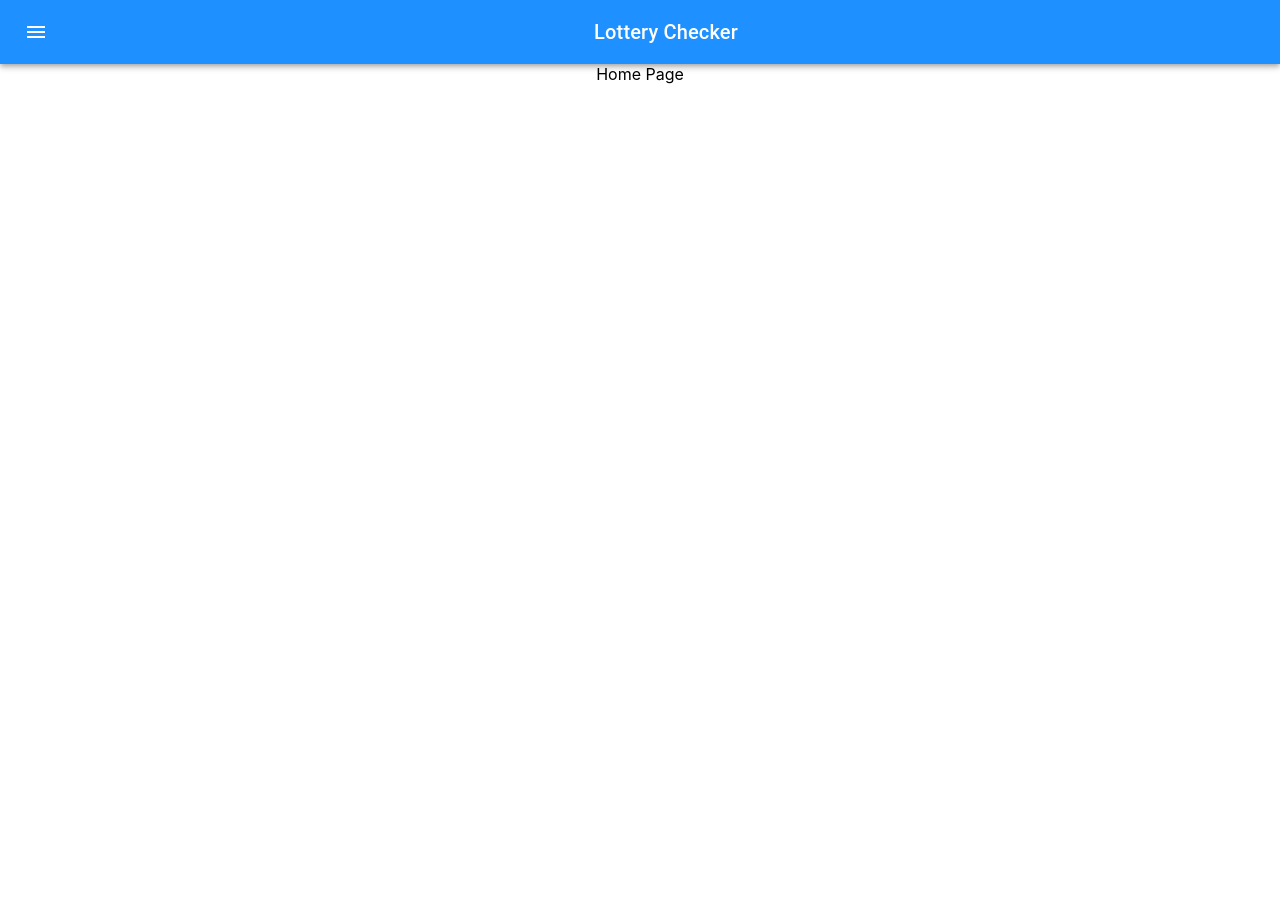
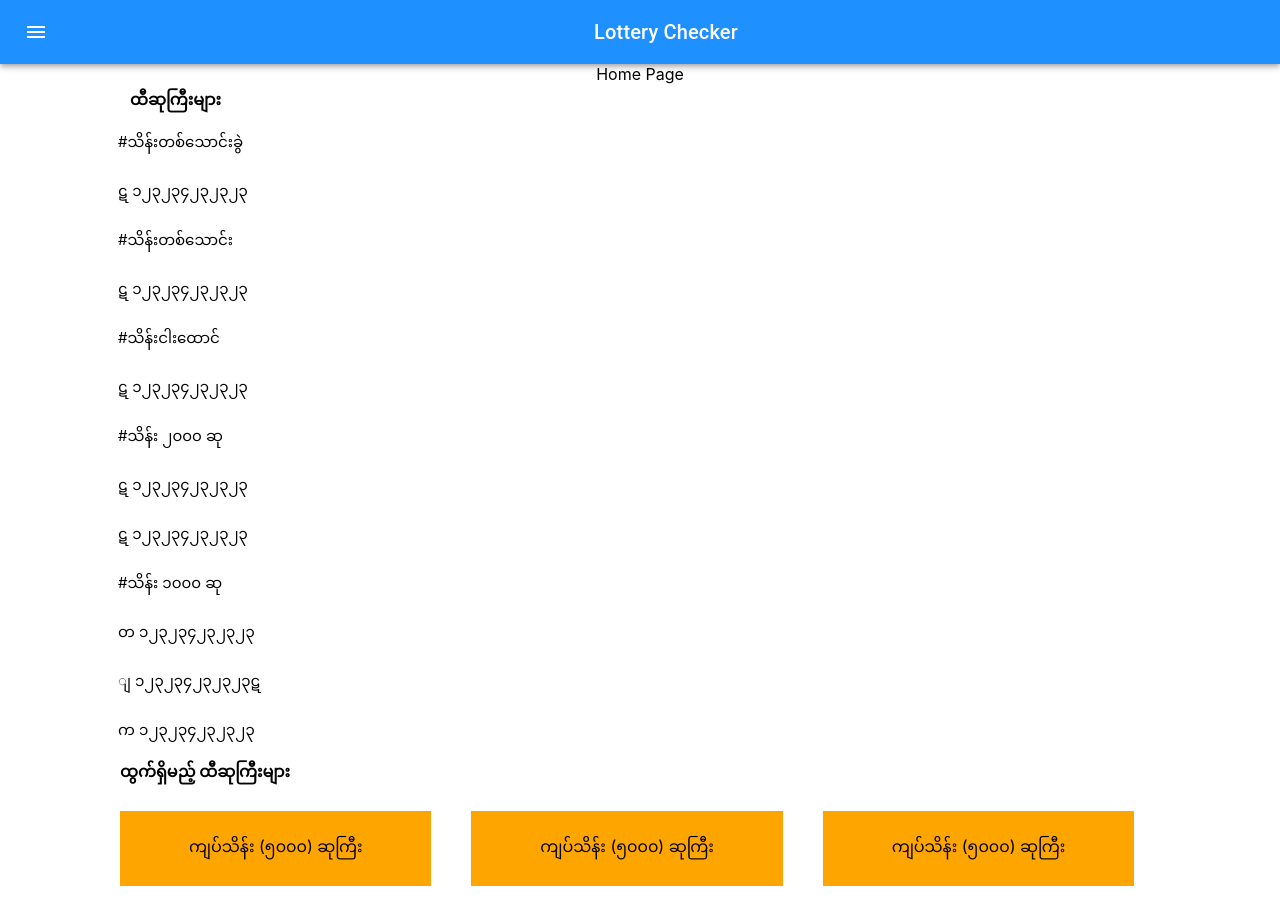
Before and after one commit to lottery-checker/lottery-checker.github.io, a React (Create React App) app: page / in a window 1280 px wide. Shown: the top 924 px of the page. Before the commit the page ends 800 px from the top, so only its background shows below. Built offline with nearby package versions, Linux system fonts and the light colour scheme.

Commit message:
lottery result

```diff
--- a/package.json
+++ b/package.json
@@ -7,8 +7,9 @@
     "@material-ui/core": "^4.11.0",
     "@material-ui/icons": "^4.9.1",
     "@testing-library/jest-dom": "^5.11.4",
-    "@testing-library/react": "^11.1.0",
+    "@testing-library/react": "^11.2.1",
     "@testing-library/user-event": "^12.1.10",
+    "bootstrap": "^4.5.3",
     "react": "^17.0.1",
     "react-dom": "^17.0.1",
     "react-scripts": "4.0.0",
--- /dev/null
+++ b/src/components/Config/LotteryList.jsx
@@ -0,0 +1,44 @@
+export  const lotteryList=[
+    '#သိန်းတစ်သောင်းခွဲ ','ဋ ၁၂၃၂၃၄၂၃၂၃၂၃','#သိန်းတစ်သောင်း','ဋ ၁၂၃၂၃၄၂၃၂၃၂၃','#သိန်းငါးထောင်','ဋ ၁၂၃၂၃၄၂၃၂၃၂၃','#သိန်း ၂၀၀၀ ဆု','ဋ ၁၂၃၂၃၄၂၃၂၃၂၃','ဋ ၁၂၃၂၃၄၂၃၂၃၂၃','#သိန်း ၁၀၀၀ ဆု','တ ၁၂၃၂၃၄၂၃၂၃၂၃','ျ  ၁၂၃၂၃၄၂၃၂၃၂၃ဋ ','က ၁၂၃၂၃၄၂၃၂၃၂၃'
+];
+
+export const lotteryResult=[
+    {
+         label :"ကျပ်သိန်း (၅၀၀၀) ဆုကြီး",
+         value :['45345','435345','3453453'],
+    },
+    {
+        label :"ကျပ်သိန်း (၅၀၀၀) ဆုကြီး",
+        value :['45345','435345','3453453'],
+    },
+
+    {
+        label :"ကျပ်သိန်း (၅၀၀၀) ဆုကြီး",
+        value :['45345','435345','3453453'],
+    },
+    {
+        label :"ကျပ်သိန်း (၅၀၀၀) ဆုကြီး",
+        value :['45345','435345','3453453'],
+    },
+    {
+        label :"ကျပ်သိန်း (၅၀၀၀) ဆုကြီး",
+        value :['45345','435345','3453453'],
+    },
+    {
+        label :"ကျပ်သိန်း (၅၀၀၀) ဆုကြီး",
+        value :['45345','435345','3453453'],
+    },
+    {
+        label :"ကျပ်သိန်း (၅၀၀၀) ဆုကြီး",
+        value :['45345','435345','3453453'],
+    },
+    {
+        label :"ကျပ်သိန်း (၅၀၀၀) ဆုကြီး",
+        value :['45345','435345','3453453'],
+    },
+    {
+        label :"ကျပ်သိန်း (၅၀၀၀) ဆုကြီး",
+        value :['45345','435345','3453453']
+    }
+
+];
--- /dev/null
+++ b/src/components/LotteryList/LotteryList.css
@@ -0,0 +1,10 @@
+p {
+    text-align: left;
+    font-size: 15px;
+    padding: 8px;
+}
+
+
+.LotteryList {
+    margin-left: 110px;
+}
--- /dev/null
+++ b/src/components/LotteryList/LotteryList.jsx
@@ -0,0 +1,13 @@
+import './LotteryList.css';
+import {lotteryList} from '../Config/LotteryList';
+const LotteryList = () => {
+    return (
+        <div className='LotteryList'>
+          <h4> ထီဆုကြီးများ</h4>
+           {lotteryList.map( lottery =>
+              <p> {lottery}</p>
+           )}
+        </div>
+    );
+}
+export default LotteryList;
--- /dev/null
+++ b/src/components/LotteryResult/LotteryResult.css
@@ -0,0 +1,39 @@
+/* . {
+    text-align: left;
+    display: flex;
+    flex: 3;
+    flex-direction: row;
+    background-color: rgb(161, 160, 158);
+} */
+
+.lottery-result {
+    box-sizing: border-box;
+    align-items: center;
+    margin-left: 100px;
+
+}
+
+h4 {
+    text-align: left;
+    margin-left: 20px;
+}
+
+.lottery-result-body:after {
+    box-sizing: border-box;
+    display: table;
+    clear: both;
+}
+
+.lottery-result-button {
+
+    float: left;
+    width: 33.33%;
+
+    padding: 20px;
+    margin: 20px;
+
+
+    background-color: orange;
+    width: 23% !important;
+
+}
--- /dev/null
+++ b/src/components/LotteryResult/LotteryResult.jsx
@@ -0,0 +1,19 @@
+import {lotteryResult} from '../Config/LotteryList';
+import './LotteryResult.css';
+const LotteryResult = () => {
+  console.log(lotteryResult)
+    return(
+      <div className="lottery-result">
+
+    <h4> ထွက်ရှိမည့် ထီဆုကြီးများ</h4>
+    <div className=" lottery-result-body">
+      {lotteryResult.map(( index,value ) =>
+
+          <div key={value} className='lottery-result-button'  >{index.label}</div>
+
+      )}
+    </div>
+      </div>
+    );
+}
+export default LotteryResult;
--- a/src/pages/Home/Home.jsx
+++ b/src/pages/Home/Home.jsx
@@ -1,11 +1,15 @@
 import React from 'react';
 import './Home.css';
+import LotteryList from '../../components/LotteryList/LotteryList';
+import LotteryResult from  '../../components/LotteryResult/LotteryResult';
 const Home = () => {
     return (
         <div className='Home'>
             Home Page
+            <LotteryList />
+            <LotteryResult/>
+
         </div>
     )
 }
-
 export default Home
```
Also changed, not shown: src/App.css (line endings or trailing spaces), 1 other file (tests, documents, lock files or other folders).
